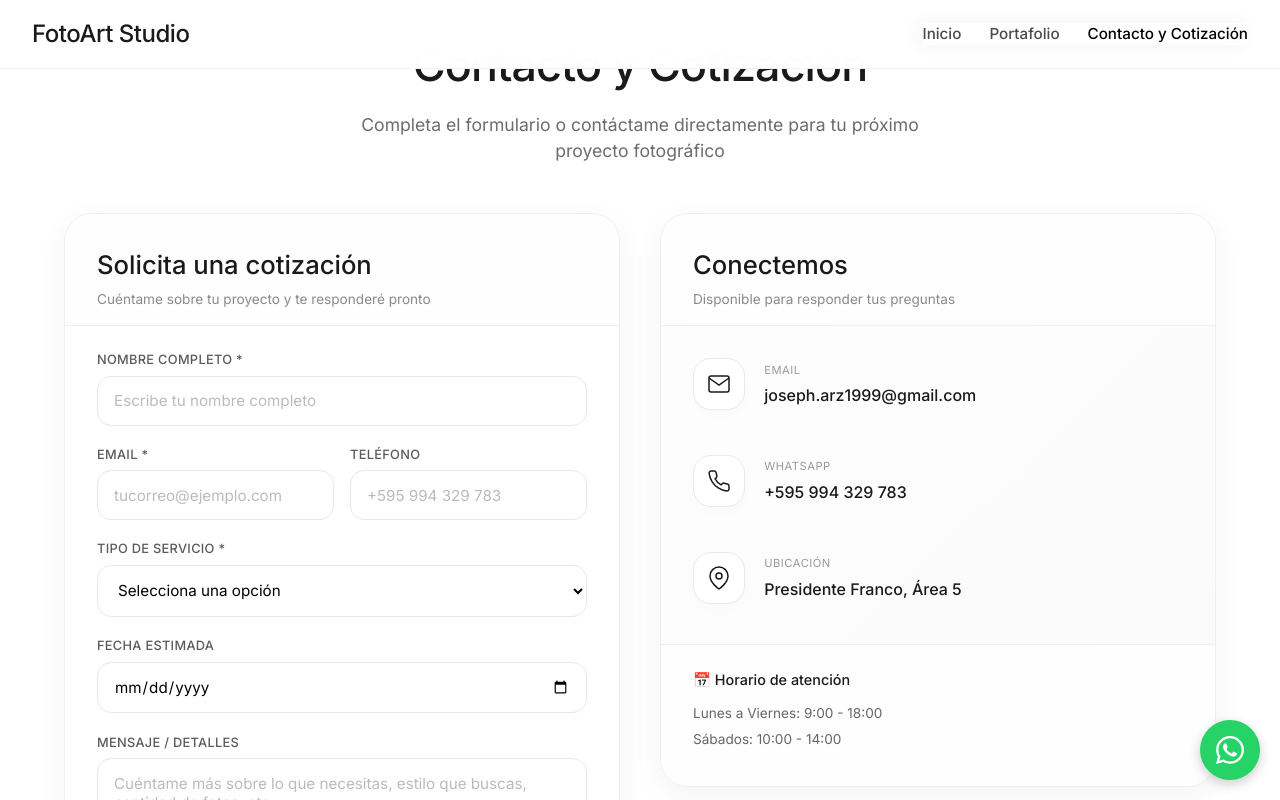
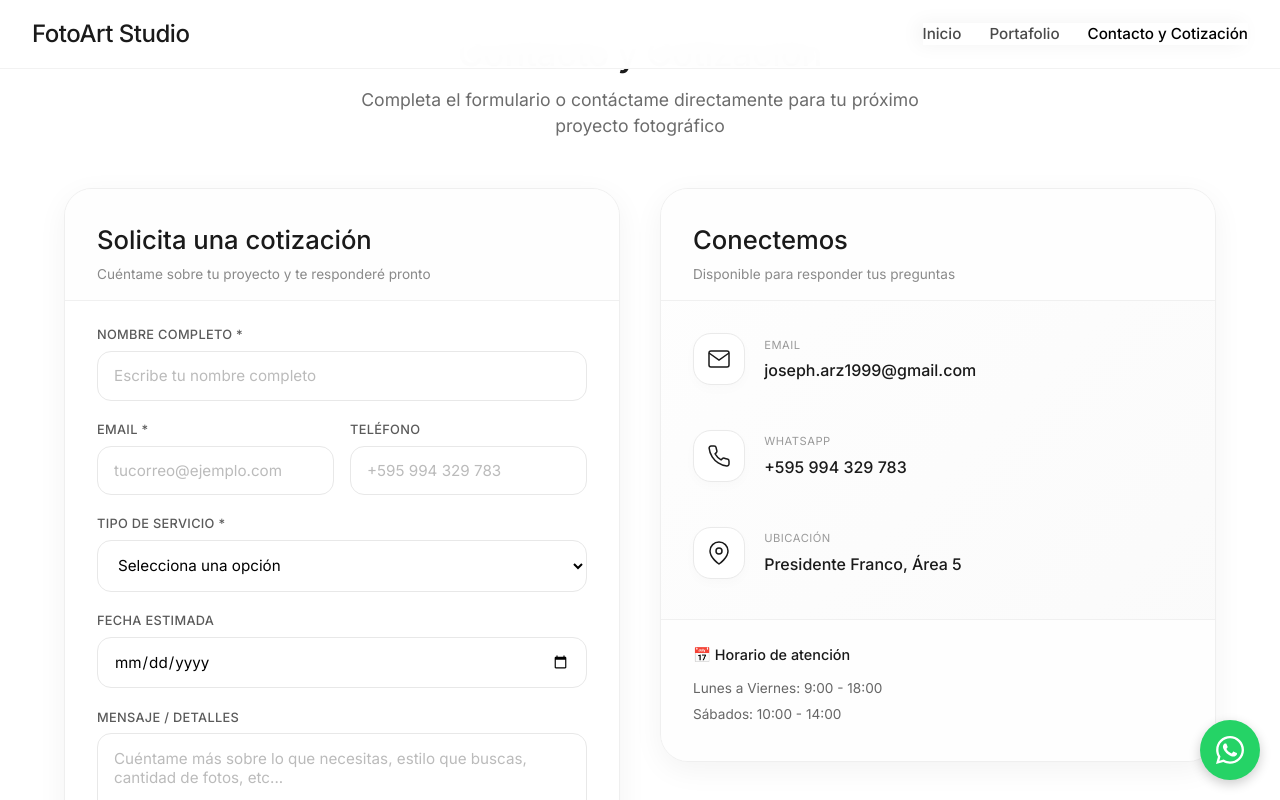
Before and after one commit to josepharz1999-netizen/fotografia-portafolio, a React (Vite) app: page / in a window 1280 px wide. Both pictures are taken after a click on the link "Contacto y Cotización". Shown: the top 800 px of the page. Built offline with nearby package versions, Linux system fonts and the light colour scheme.

Commit message:
Update Contacto.css

```diff
--- a/src/pages/Contacto.css
+++ b/src/pages/Contacto.css
@@ -13,11 +13,15 @@
 }
 
 .header-section h1 {
-  font-size: 2.8rem;
+  font-size: 2.2rem;
   font-weight: 500;
   margin-bottom: 0.8rem;
   color: #1a1a1a;
-  letter-spacing: -0.02em;
+  letter-spacing: -0.01em;
+  margin-top: 0;
+  line-height: 1.2;
+  word-break: keep-all;
+  white-space: normal;
 }
 
 .header-section p {
```
